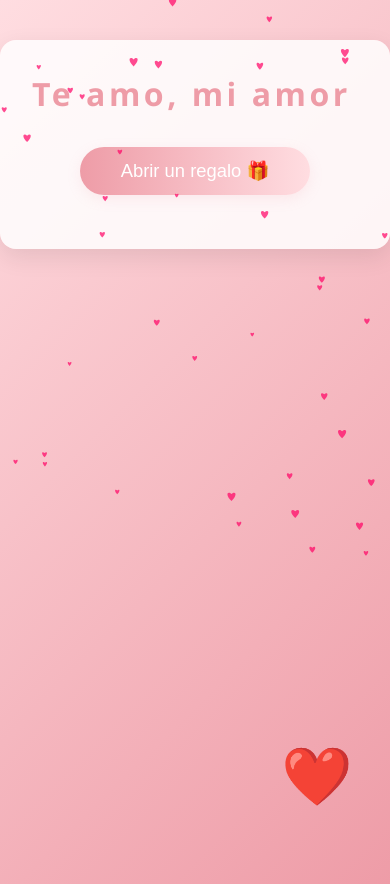
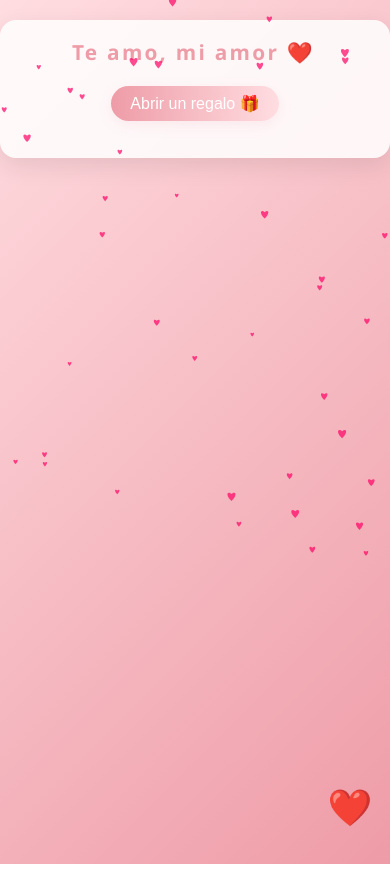
Before and after one commit to TheSkevantnex/MyGiftKAT, a plain HTML site: page index.html in a window 390 px wide. Drawn offline with Linux system fonts and the light colour scheme.

Commit message:
Update style.css

```diff
--- a/style.css
+++ b/style.css
@@ -108,3 +108,29 @@ canvas#corazones {
   z-index: 10;
   display: block;
 }
+/* ... tu CSS actual ... */
+
+/* Mejorar la responsividad y adaptación móvil */
+@media (max-width: 600px) {
+  .container {
+    max-width: 98vw;
+    padding: 1.1rem;
+    margin: 20px auto 0 auto;
+  }
+  h1.typewriter {
+    font-size: 1.3em;
+  }
+  .carta {
+    font-size: 0.98em;
+    padding: 0.7em;
+  }
+  button {
+    font-size: 1em;
+    padding: .5em 1.2em;
+  }
+  .corazon-latiendo {
+    font-size: 2.2em;
+    bottom: 14px;
+    right: 18px;
+  }
+}
```
